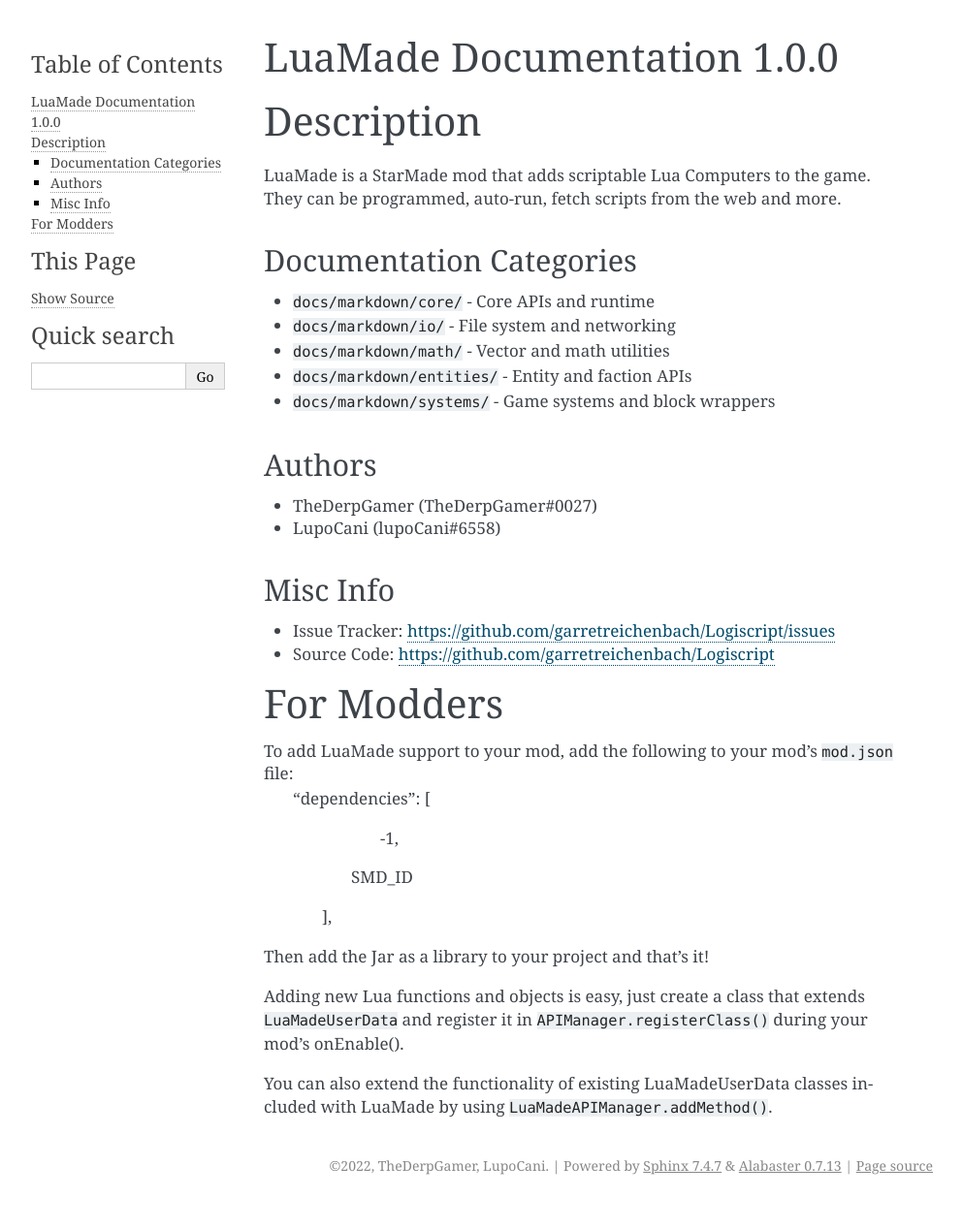
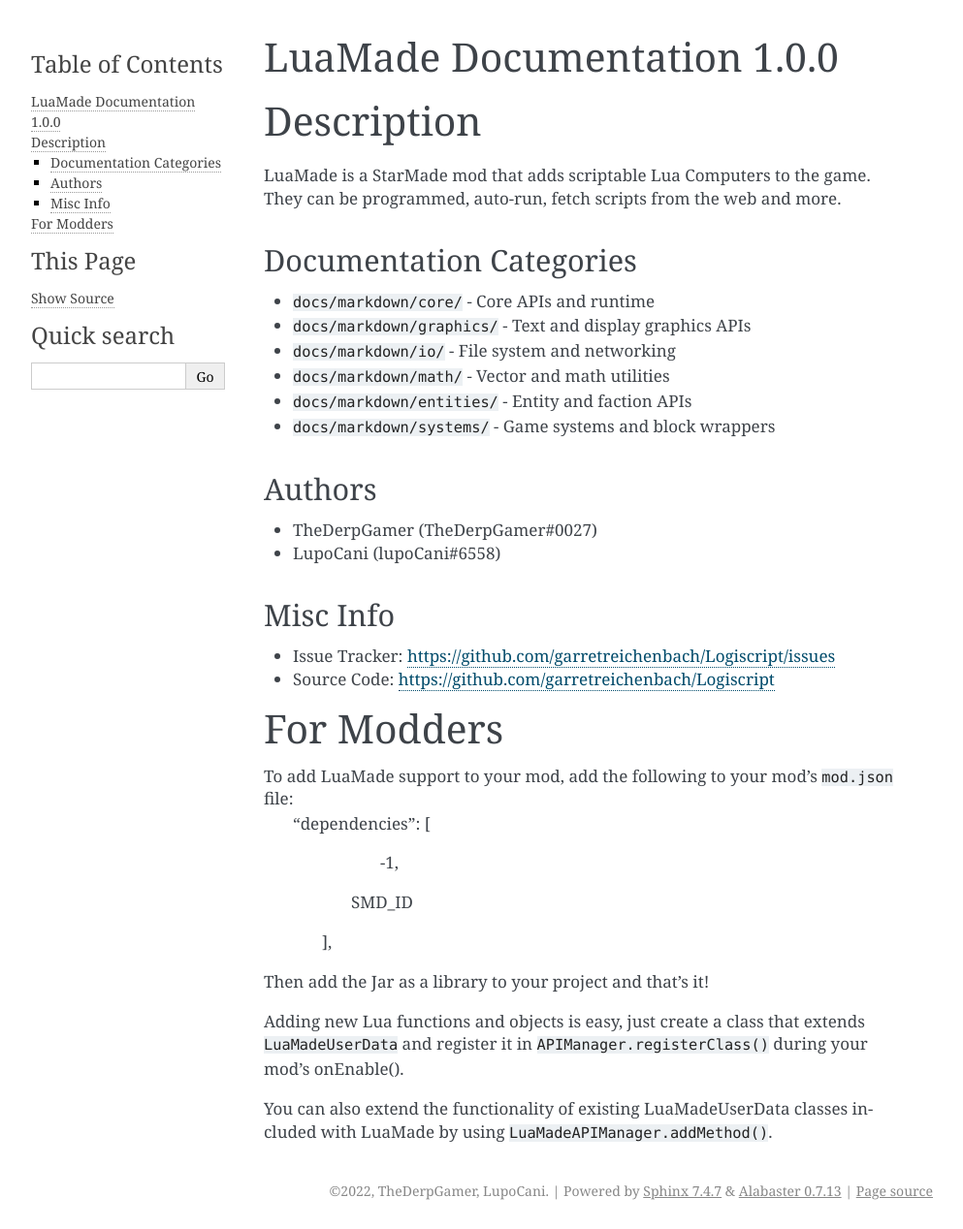
Before and after one commit to garretreichenbach/Logiscript, a Sphinx documentation site: the page built from docs/source/index.rst, in a window 1280 px wide. Shown: the whole page at 97% size, without its empty margins (148-1141 px from the left). Built offline with Sphinx 7.4.7, drawn with Linux system fonts in a browser that asks for light colours; before the commit the page ends 1242 px from its top, so only the background shows below that.

Commit message:
Add graphics documentation category to index

```diff
--- a/docs/source/index.rst
+++ b/docs/source/index.rst
@@ -16,6 +16,7 @@
 Documentation Categories
 -----------------------------------
 - ``docs/markdown/core/`` - Core APIs and runtime
+- ``docs/markdown/graphics/`` - Text and display graphics APIs
 - ``docs/markdown/io/`` - File system and networking
 - ``docs/markdown/math/`` - Vector and math utilities
 - ``docs/markdown/entities/`` - Entity and faction APIs
```
